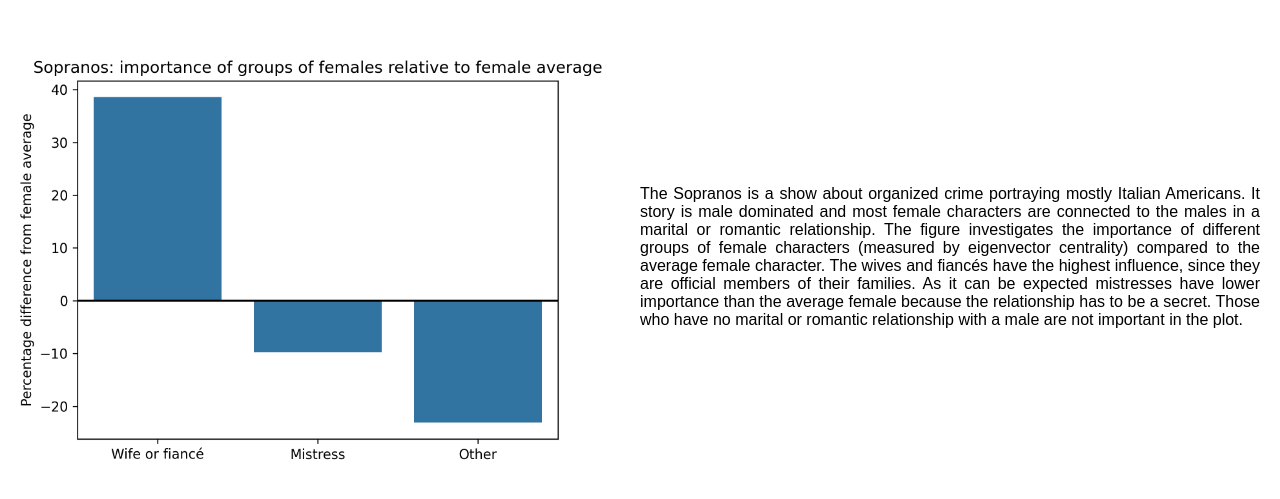
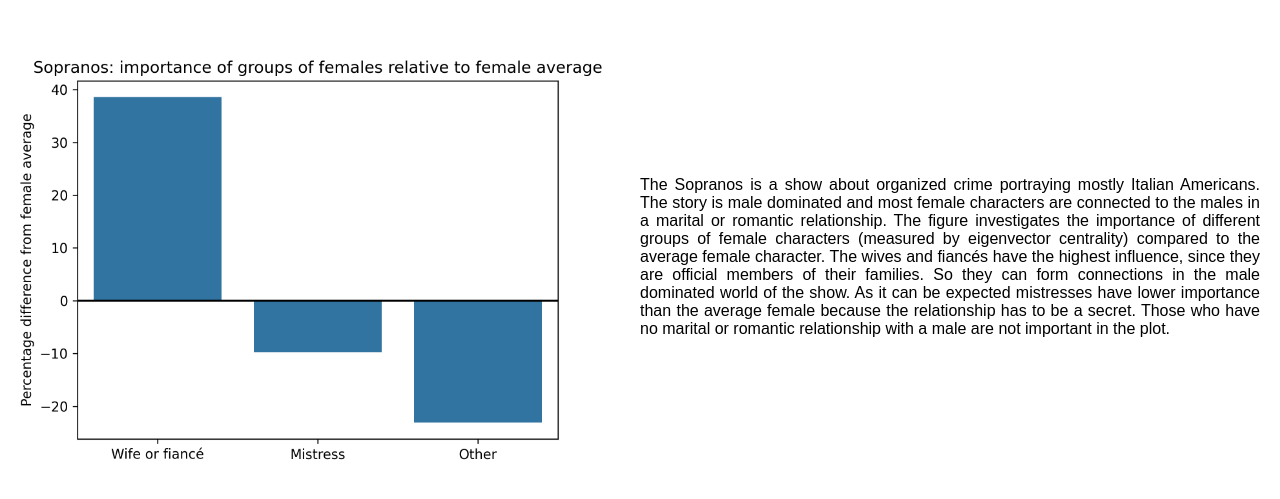
Before and after one commit to AronNemeth/sopranos, a plain HTML site: page index.html in a window 1280 px wide. Shown: the part 143-642 px from the top of the page. Drawn offline with Linux system fonts and the light colour scheme.

Commit message:
Add files via upload

```diff
--- a/index.html
+++ b/index.html
@@ -44,7 +44,7 @@
             <img src="sopranos.png" alt="Your Image">
         </div>
         <div class="text-container">
-            <p>The Sopranos is a show about organized crime portraying mostly Italian Americans. It story is male dominated and most female characters are connected to the males in a marital or romantic relationship. The figure investigates the importance of different groups of female characters (measured by eigenvector centrality) compared to the average female character. The wives and fiancés have the highest influence, since they are official members of their families. As it can be expected mistresses have lower importance than the average female because the relationship has to be a secret. Those who have no marital or romantic relationship with a male are not important in the plot.</p>
+            <p>The Sopranos is a show about organized crime portraying mostly Italian Americans. The story is male dominated and most female characters are connected to the males in a marital or romantic relationship. The figure investigates the importance of different groups of female characters (measured by eigenvector centrality) compared to the average female character. The wives and fiancés have the highest influence, since they are official members of their families. So they can form connections in the male dominated world of the show. As it can be expected mistresses have lower importance than the average female because the relationship has to be a secret. Those who have no marital or romantic relationship with a male are not important in the plot.</p>
         </div>
     </div>
 </body>
```
